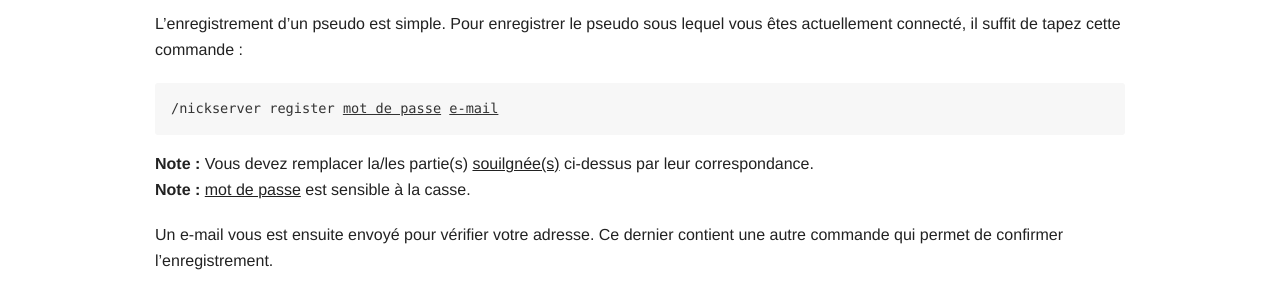
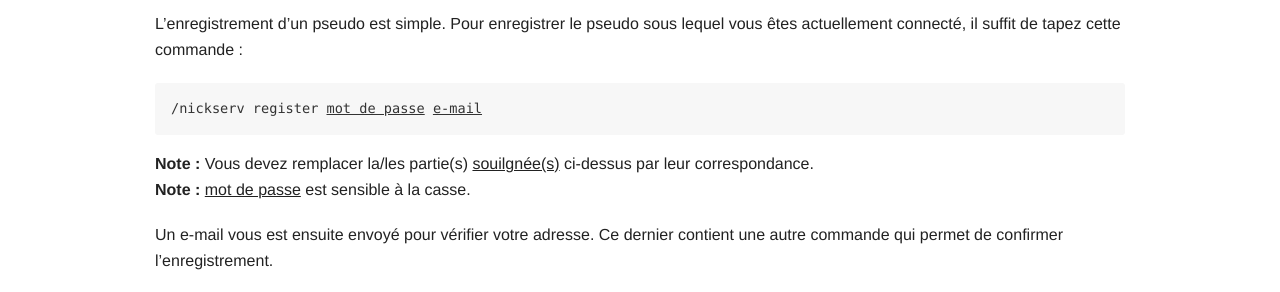
Before and after one commit to Zoddo/ekinetirc.github.io, a Jekyll site: the page built from docs/services/enregistrement.md, in a window 1280 px wide. Shown: the part 431-723 px from the top of the page. Built offline with Jekyll 4.4.1, drawn with Linux system fonts in a browser that asks for light colours.

Commit message:
Correction d'une petite errreur dans une commande

```diff
--- a/docs/services/enregistrement.md
+++ b/docs/services/enregistrement.md
@@ -12,7 +12,7 @@ L'enregistrement permet de "réserver" et protégrer un nom d'utilisateur ou un
 
 ## Eneregistrer un pseudo (nom d'utilisateur)
 L'enregistrement d'un pseudo est simple. Pour enregistrer le pseudo sous lequel vous êtes actuellement connecté, il suffit de tapez cette commande :
-<pre><code>/nickserver register <u>mot de passe</u> <u>e-mail</u>
+<pre><code>/nickserv register <u>mot de passe</u> <u>e-mail</u>
 </code></pre>
 
 **Note :** Vous devez remplacer la/les partie(s) <u>souilgnée(s)</u> ci-dessus par leur correspondance.
```
